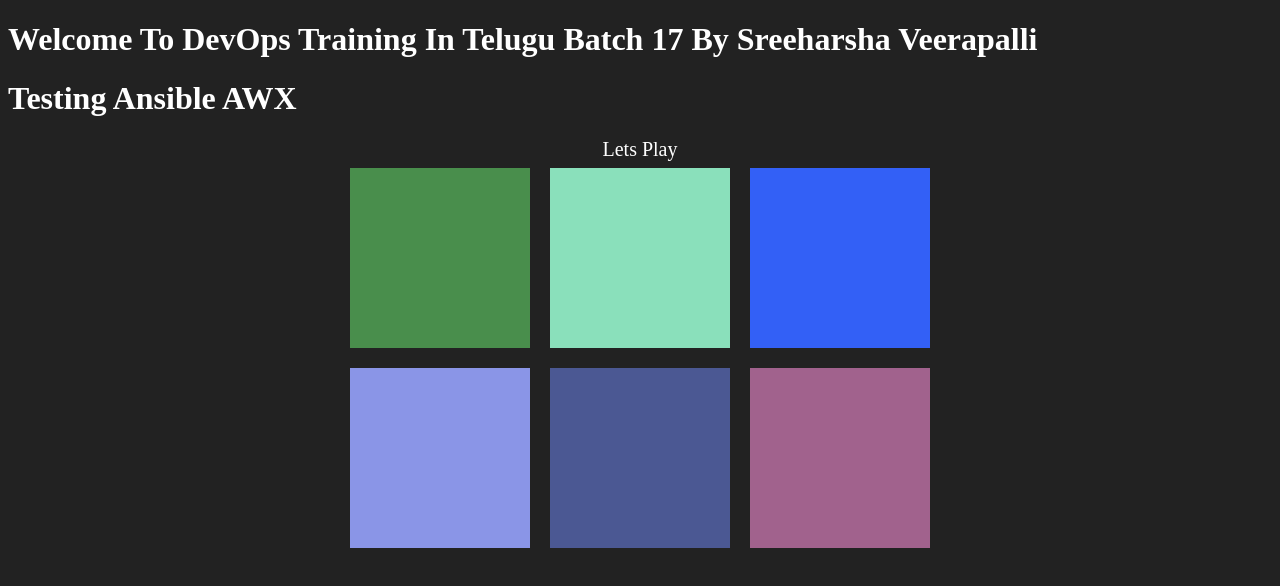
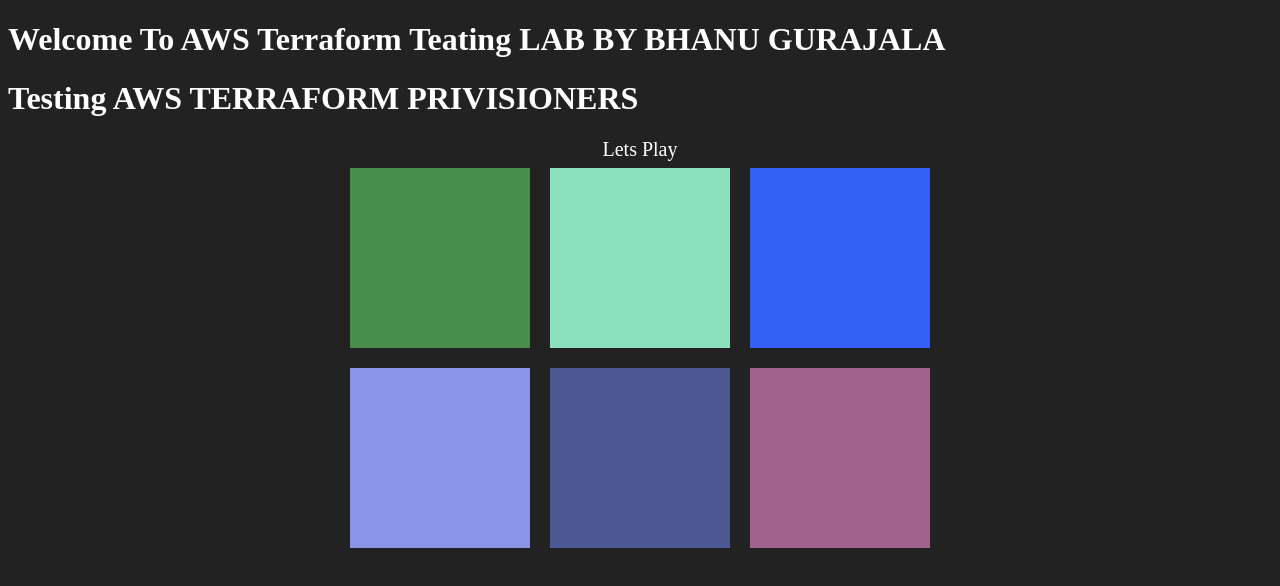
Before and after one commit to mygitcode1/dockertest1, a plain HTML site: page index.html in a window 1280 px wide. Drawn offline with Linux system fonts and the light colour scheme.

Commit message:
Update index.html

```diff
--- a/index.html
+++ b/index.html
@@ -8,8 +8,8 @@
 	<title>Color Game</title>
 </head>
 <body>
-	<h1>Welcome To DevOps Training In Telugu Batch 17 By Sreeharsha Veerapalli</h1>
-	<h1>Testing Ansible AWX</h1>
+	<h1>Welcome To AWS Terraform Teating LAB BY BHANU GURAJALA </h1>
+	<h1>Testing AWS TERRAFORM PRIVISIONERS </h1>
 	<div id="smallcont">
 		<div></div>
 		<div id="try1">Lets Play</div>
```
